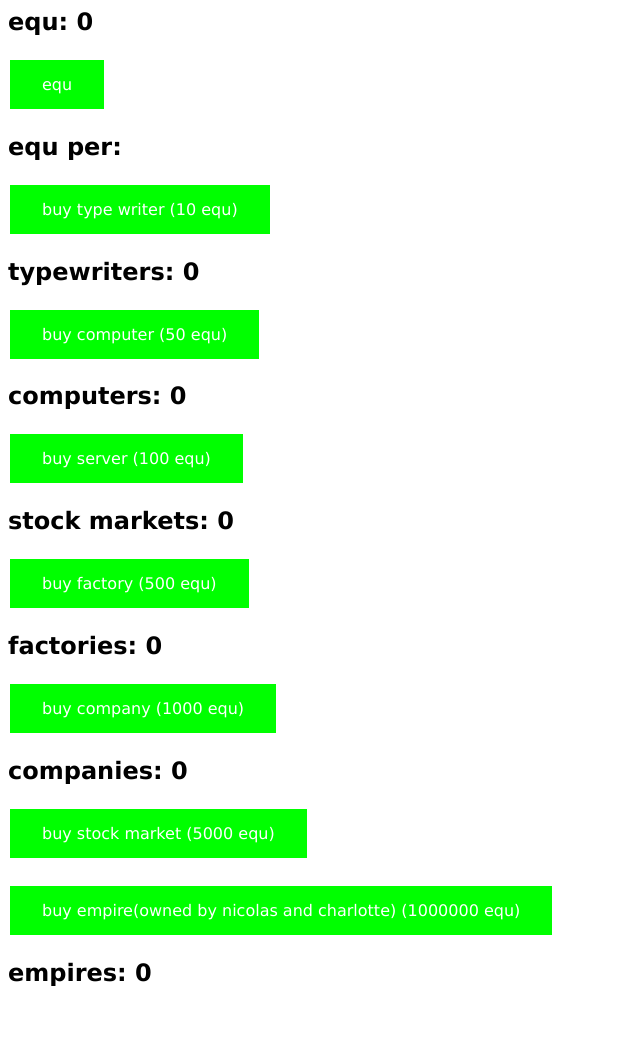
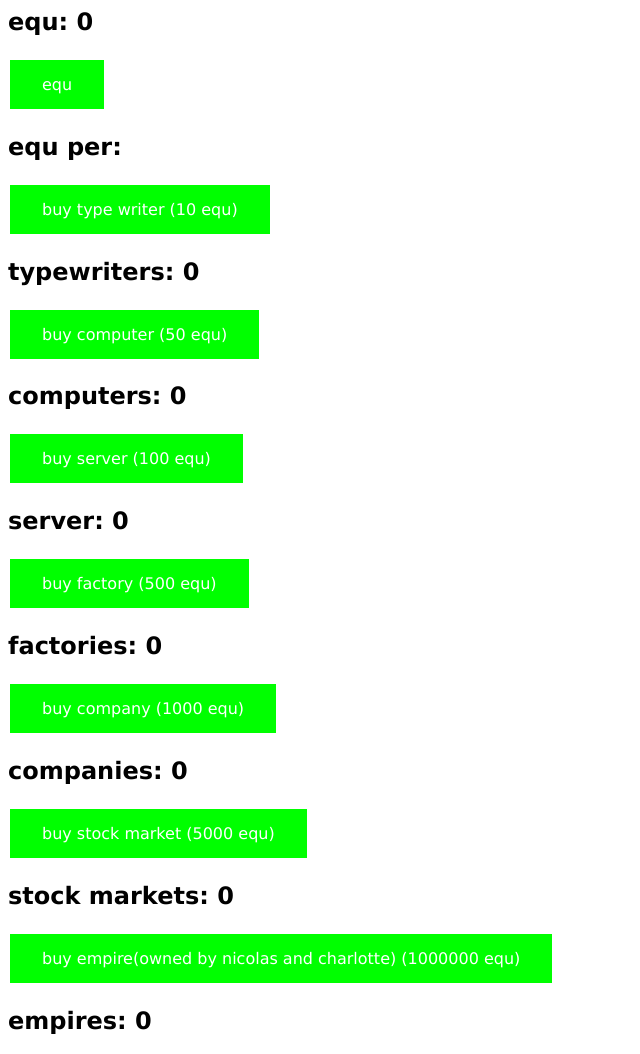
Before and after one commit to CoastStarlight/stuff, a plain HTML site: page school/games/clicker.html in a window 1280 px wide. Shown: the whole page, without its empty margins (0-640 px from the left). Before the commit the page ends 1007 px from the top, so only its background shows below. Drawn offline with Linux system fonts and the light colour scheme.

Commit message:
bruuuuuuuuuuuuuuuuh

```diff
--- a/school/games/clicker.html
+++ b/school/games/clicker.html
@@ -35,7 +35,7 @@ button {
         <button onclick="owned[4] += 1;burp(100);">buy company (1000 equ)</button>
         <h2 id="b"><h2>
         <button onclick="owned[5] += 1;burp(500);">buy stock market (5000 equ)</button>
-        <h2 id="s"><h2>
+        <h2 id="m"><h2>
         <button onclick="owned[6] += 1;burp(100000);">buy empire(owned by nicolas and charlotte) (1000000 equ)</button>
         <h2 id="e"><h2>
         <script>
@@ -49,7 +49,7 @@ button {
             document.getElementById("s").innerHTML = "server: " + owned[2]
             document.getElementById("f").innerHTML = "factories: " + owned[3]
             document.getElementById("b").innerHTML = "companies: " + owned[4]
-                document.getElementById("s").innerHTML = "stock markets: " + owned[5]
+                document.getElementById("m").innerHTML = "stock markets: " + owned[5]
                     document.getElementById("e").innerHTML = "empires: " + owned[6]
             }
             function add() {
```
